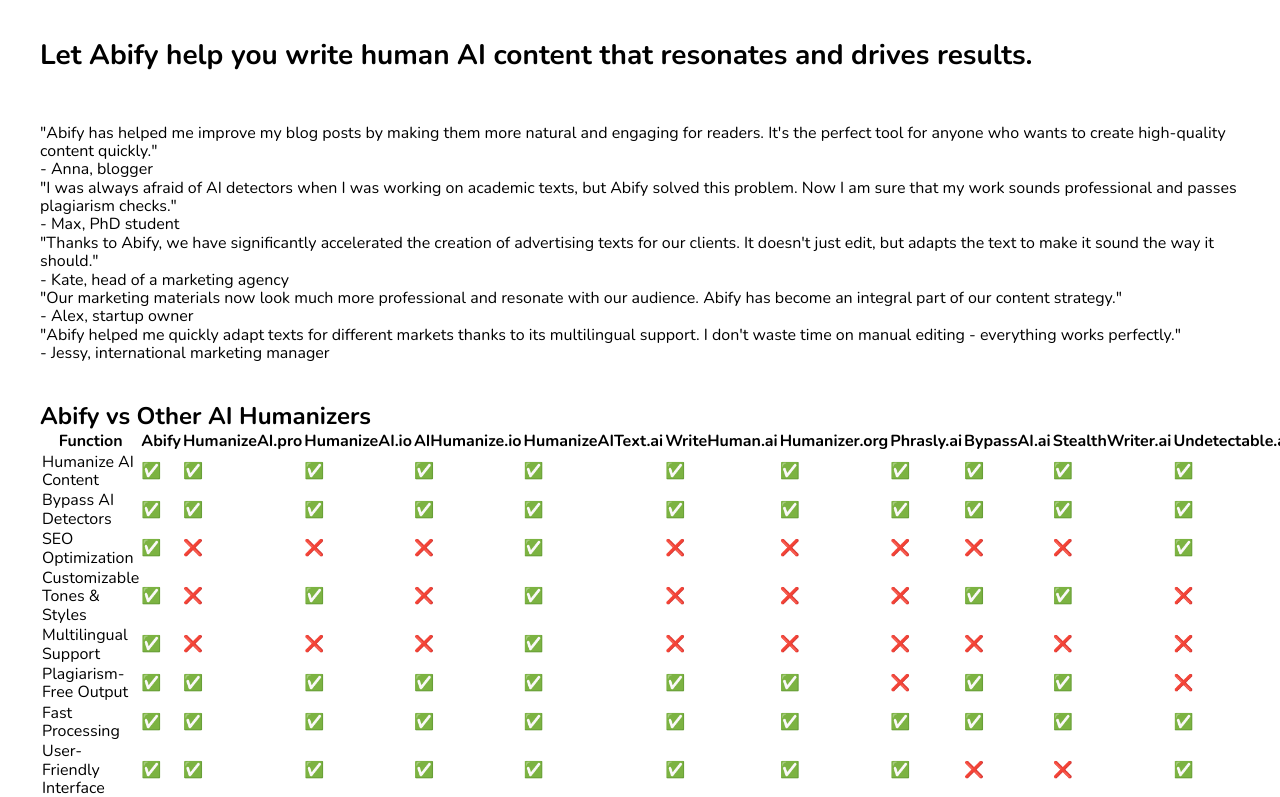
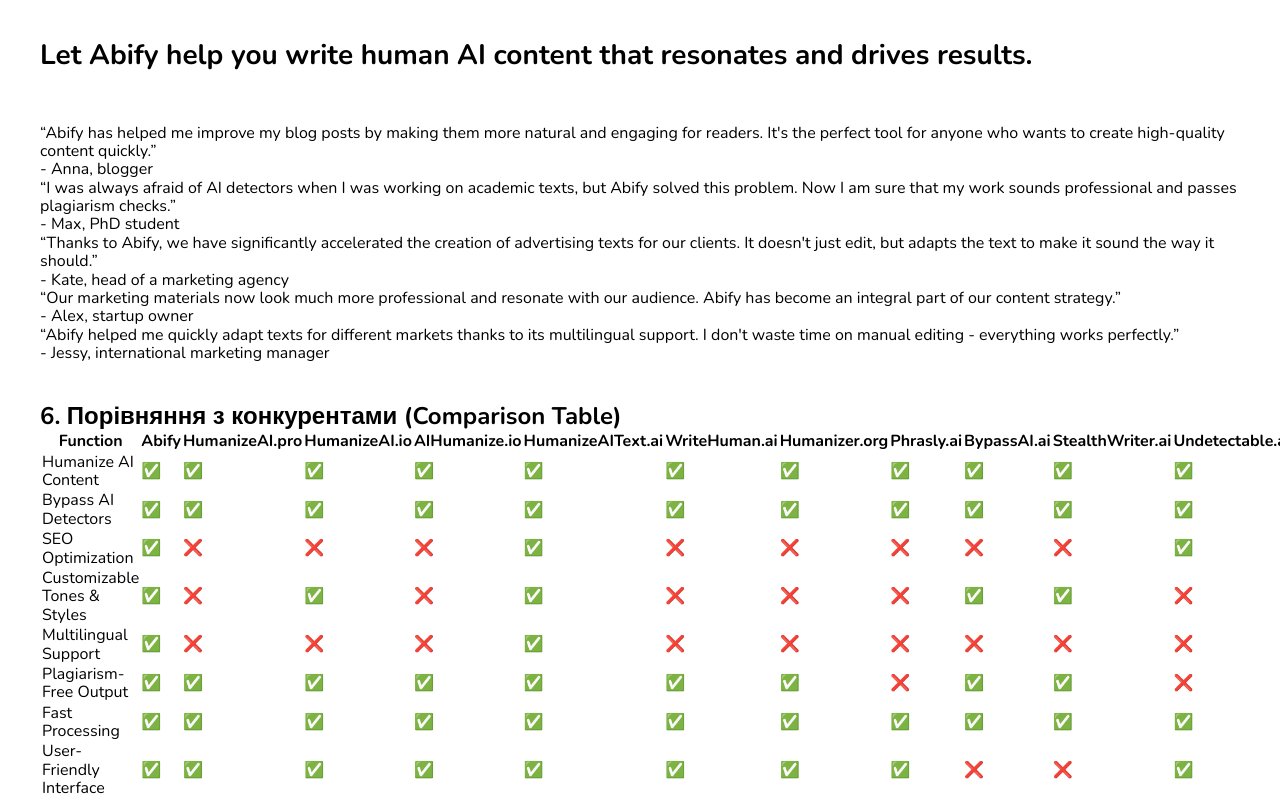
Before and after one commit to Hearify/humanizer-landing, a Next.js app: page / in a window 1280 px wide. Shown: the part 2823-3620 px from the top of the page. Built offline with nearby package versions, Linux system fonts and the light colour scheme; no server answers.

Commit message:
Update SeoContent.tsx

```diff
--- a/src/templates/Home/SeoContent/SeoContent.tsx
+++ b/src/templates/Home/SeoContent/SeoContent.tsx
@@ -3,50 +3,78 @@
 import styles from './SeoContent.module.scss';
 
 const SeoContent: React.FC = () => {
-  const testimonials = [
+ const testimonials = [
     {
-      quote: "Abify has helped me improve my blog posts by making them more natural and engaging for readers. It's the perfect tool for anyone who wants to create high-quality content quickly.",
-      author: "Anna",
-      role: "blogger"
+      id: 1,
+      quote:
+        'Abify has helped me improve my blog posts by making them more natural and engaging for readers. It\'s the perfect tool for anyone who wants to create high-quality content quickly.',
+      author: 'Anna',
+      role: 'blogger',
     },
     {
-      quote: "I was always afraid of AI detectors when I was working on academic texts, but Abify solved this problem. Now I am sure that my work sounds professional and passes plagiarism checks.",
-      author: "Max",
-      role: "PhD student"
+      id: 2,
+      quote:
+        'I was always afraid of AI detectors when I was working on academic texts, but Abify solved this problem. Now I am sure that my work sounds professional and passes plagiarism checks.',
+      author: 'Max',
+      role: 'PhD student',
     },
     {
-      quote: "Thanks to Abify, we have significantly accelerated the creation of advertising texts for our clients. It doesn't just edit, but adapts the text to make it sound the way it should.",
-      author: "Kate",
-      role: "head of a marketing agency"
+      id: 3,
+      quote:
+        'Thanks to Abify, we have significantly accelerated the creation of advertising texts for our clients. It doesn\'t just edit, but adapts the text to make it sound the way it should.',
+      author: 'Kate',
+      role: 'head of a marketing agency',
     },
     {
-      quote: "Our marketing materials now look much more professional and resonate with our audience. Abify has become an integral part of our content strategy.",
-      author: "Alex",
-      role: "startup owner"
+      id: 4,
+      quote:
+        'Our marketing materials now look much more professional and resonate with our audience. Abify has become an integral part of our content strategy.',
+      author: 'Alex',
+      role: 'startup owner',
     },
     {
-      quote: "Abify helped me quickly adapt texts for different markets thanks to its multilingual support. I don't waste time on manual editing - everything works perfectly.",
-      author: "Jessy",
-      role: "international marketing manager"
-    }
+      id: 5,
+      quote:
+        'Abify helped me quickly adapt texts for different markets thanks to its multilingual support. I don\'t waste time on manual editing - everything works perfectly.',
+      author: 'Jessy',
+      role: 'international marketing manager',
+    },
   ];
-    const steps = [
+
+  const steps = [
     {
-      title: "Input Your AI-Generated Text",
-      description: "Upload your AI-generated content into our easy-to-use platform."
+      id: 1,
+      title: 'Input Your AI-Generated Text',
+      description: 'Upload your AI-generated content into our easy-to-use platform.',
     },
     {
-      title: "Choose Your Tone & Preferences",
-      description: "Select the tone and style that best fits your needs, whether it's conversational, professional, or creative."
+      id: 2,
+      title: 'Choose Your Tone & Preferences',
+      description: 'Select the tone and style that best fits your needs, whether it\'s conversational, professional, or creative.',
     },
     {
-      title: "Abify Does the Rest",
-      description: "Our advanced AI technology works its magic, rewriting and transforming your text to sound natural and undetectable."
+      id: 3,
+      title: 'Abify Does the Rest',
+      description: 'Our advanced AI technology works its magic, rewriting and transforming your text to sound natural and undetectable.',
     },
     {
-      title: "Export & Use",
-      description: "Once your content is humanized, it's ready to publish or share—no more awkward or robotic sentences."
-    }
+      id: 4,
+      title: 'Export & Use',
+      description: 'Once your content is humanized, it\'s ready to publish or share—no more awkward or robotic sentences.',
+    },
+  ];
+
+  const tableData = [
+    { id: 1, feature: 'Humanize AI Content', values: Array(12).fill('✅') },
+    { id: 2, feature: 'Bypass AI Detectors', values: Array(12).fill('✅') },
+    { id: 3, feature: 'SEO Optimization', values: ['✅', '❌', '❌', '❌', '✅', '❌', '❌', '❌', '❌', '❌', '✅', '❌'] },
+    { id: 4, feature: 'Customizable Tones & Styles', values: ['✅', '❌', '✅', '❌', '✅', '❌', '❌', '❌', '✅', '✅', '❌', '✅'] },
+    { id: 5, feature: 'Multilingual Support', values: ['✅', '❌', '❌', '❌', '✅', '❌', '❌', '❌', '❌', '❌', '❌', '❌'] },
+    { id: 6, feature: 'Plagiarism-Free Output', values: ['✅', '✅', '✅', '✅', '✅', '✅', '✅', '❌', '✅', '✅', '❌', '✅'] },
+    { id: 7, feature: 'Fast Processing', values: Array(12).fill('✅') },
+    { id: 8, feature: 'User-Friendly Interface', values: ['✅', '✅', '✅', '✅', '✅', '✅', '✅', '✅', '❌', '❌', '✅', '✅'] },
+    { id: 9, feature: 'Data Security', values: ['✅', '❌', '❌', '❌', '❌', '❌', '❌', '❌', '❌', '✅', '❌', '❌'] },
+    { id: 10, feature: 'Free Demo Available', values: ['✅', '✅', '✅', '✅', '✅', '✅', '✅', '❌', '✅', '✅', '❌', '✅'] },
   ];
 
   return (
@@ -95,9 +123,11 @@
         <section className="space-y-6">
           <h2 className="text-3xl font-bold mb-6">How Does Abify Work?</h2>
           <div className="grid md:grid-cols-2 lg:grid-cols-4 gap-6">
-            {steps.map((step, index) => (
-              <div key={index} className="bg-white p-6 rounded-lg shadow-md">
-                <div className="text-xl font-bold mb-3 text-blue-600">{index + 1}. {step.title}</div>
+            {steps.map((step) => (
+              <div key={step.id} className="bg-white p-6 rounded-lg shadow-md">
+                <div className="text-xl font-bold mb-3 text-blue-600">
+                  {step.id}. {step.title}
+                </div>
                 <p className="text-gray-700">{step.description}</p>
               </div>
             ))}
@@ -123,9 +153,9 @@
 
         {/* Testimonials Section */}
         <section className="grid md:grid-cols-2 lg:grid-cols-3 gap-6">
-          {testimonials.map((testimonial, index) => (
-            <div key={index} className="bg-white p-6 rounded-lg shadow-md">
-              <p className="text-gray-700 mb-4">"{testimonial.quote}"</p>
+          {testimonials.map((testimonial) => (
+            <div key={testimonial.id} className="bg-white p-6 rounded-lg shadow-md">
+              <p className="text-gray-700 mb-4">&ldquo;{testimonial.quote}&rdquo;</p>
               <div className="text-gray-900 font-medium">
                 - {testimonial.author}, <span className="text-gray-600">{testimonial.role}</span>
               </div>
@@ -134,7 +164,7 @@
         </section>
 
         <section className="space-y-6">
-          <h2 className="text-3xl font-bold mb-6">Abify vs Other AI Humanizers</h2>
+          <h2 className="text-3xl font-bold mb-6">6. Порівняння з конкурентами (Comparison Table)</h2>
           <div className="overflow-x-auto shadow-md rounded-lg">
             <table className="w-full border-collapse bg-white">
               <thead>
@@ -155,22 +185,11 @@
                 </tr>
               </thead>
               <tbody>
-                {[
-                  { feature: 'Humanize AI Content', values: Array(12).fill('✅') },
-                  { feature: 'Bypass AI Detectors', values: Array(12).fill('✅') },
-                  { feature: 'SEO Optimization', values: ['✅', '❌', '❌', '❌', '✅', '❌', '❌', '❌', '❌', '❌', '✅', '❌'] },
-                  { feature: 'Customizable Tones & Styles', values: ['✅', '❌', '✅', '❌', '✅', '❌', '❌', '❌', '✅', '✅', '❌', '✅'] },
-                  { feature: 'Multilingual Support', values: ['✅', '❌', '❌', '❌', '✅', '❌', '❌', '❌', '❌', '❌', '❌', '❌'] },
-                  { feature: 'Plagiarism-Free Output', values: ['✅', '✅', '✅', '✅', '✅', '✅', '✅', '❌', '✅', '✅', '❌', '✅'] },
-                  { feature: 'Fast Processing', values: Array(12).fill('✅') },
-                  { feature: 'User-Friendly Interface', values: ['✅', '✅', '✅', '✅', '✅', '✅', '✅', '✅', '❌', '❌', '✅', '✅'] },
-                  { feature: 'Data Security', values: ['✅', '❌', '❌', '❌', '❌', '❌', '❌', '❌', '❌', '✅', '❌', '❌'] },
-                  { feature: 'Free Demo Available', values: ['✅', '✅', '✅', '✅', '✅', '✅', '✅', '❌', '✅', '✅', '❌', '✅'] }
-                ].map((row, index) => (
-                  <tr key={index} className="hover:bg-gray-50">
+                {tableData.map((row) => (
+                  <tr key={row.id} className="hover:bg-gray-50">
                     <td className="border border-gray-200 p-3 font-medium">{row.feature}</td>
                     {row.values.map((value, i) => (
-                      <td key={i} className="border border-gray-200 p-3 text-center">
+                      <td key={`${row.id}-${i}`} className="border border-gray-200 p-3 text-center">
                         {value}
                       </td>
                     ))}
```
